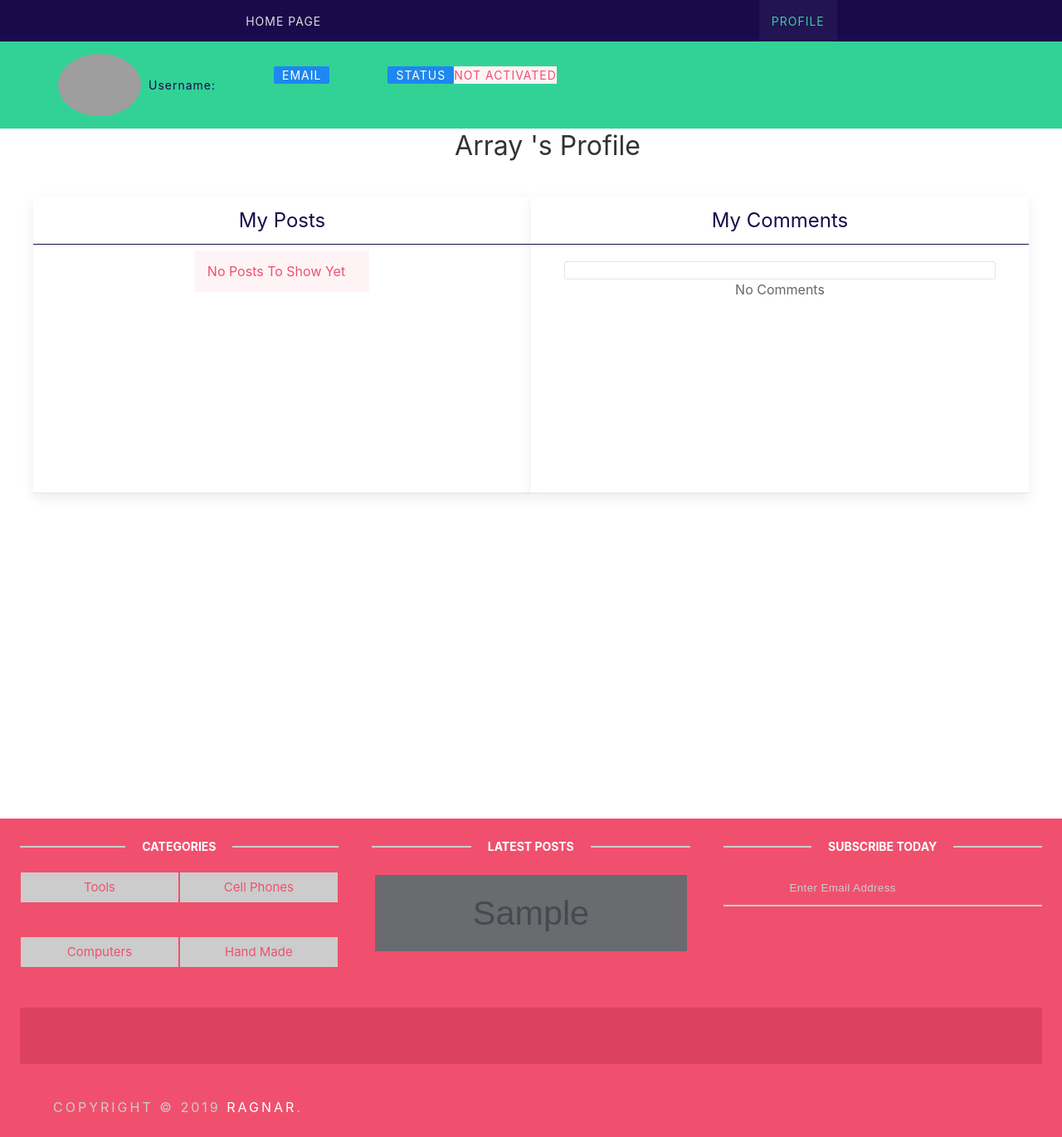
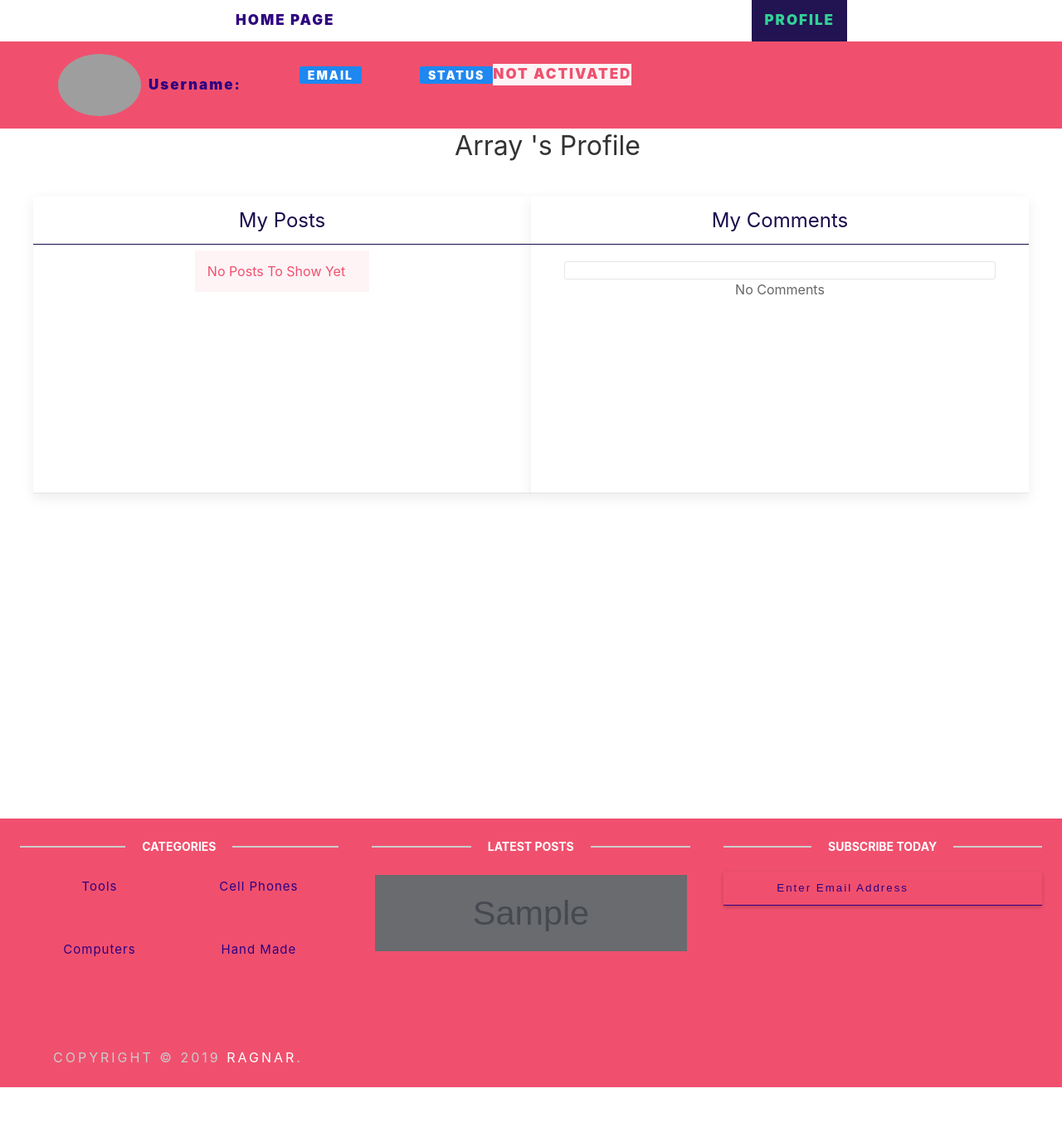
Before and after one commit to emadelawady/blog, a PHP site: page /profile.php in a window 1280 px wide. Shown: the whole page at 83% size. After the commit the page ends 1311 px from the top, so only its background shows below. Run offline with PHP 8.4, Linux system fonts and the light colour scheme; a user stored in the database is signed in; data comes from the database, SQL or seed files in the repository; tables that the repository leaves empty hold one stand-in row (values such as "Sample post"); grey boxes marked "Sample" are stand-in pictures; some libraries are stand-ins or nearby versions; grey boxes are pictures that could not be loaded.

Commit message:
new commit

```diff
--- a/layout/css/main.css
+++ b/layout/css/main.css
@@ -24,12 +24,16 @@
 
 /* Start Header */
 .front_header{
-  background: #1a0a4c;
+  background: #fff;
   margin: 0 auto;
 }
 /* End Header */
 
 /* skip UIKIT Frame-work rules */
+
+.uk-pagination>*>:focus, .uk-pagination>*>:hover{
+  color: #fff !important;
+}
 .uk-overlay-primary {
     background: rgba(34,34,34,.6);
 }
@@ -99,14 +103,29 @@
 
 }
 .uk-navbar-nav li a{
-  color: #ddd;
-  letter-spacing:1px;
+  color: #2e0080;
+  letter-spacing: 1px;
+  font-weight: 900;
+  letter-spacing: 2px;
+  font-size: 17px;
 }
 
+.list_home a:hover,
+.list_homepage a:hover{
+  color: #2e0080 !important;
+}
 .uk-navbar-nav li a svg{
   margin-right: 9px;
   margin-left: 9px;
 }
+
+.list_home a svg{
+  color: #f0506e;
+}
+.uk-navbar-nav li a svg:hover{
+  color: #f0506e;
+}
+
 .uk-accordion-content div a{
   color: #1a0a4c;
   text-decoration: none;
@@ -148,11 +167,16 @@
 }
 
 .sec_background{
-  background: #32d296 !important;
+  background: #f0506e !important;
 }
-.sec_background  ul li a{
-  color: #1a0a4c;
+
+.list_nav a:hover {
+    color: #fff !important;
 }
+.list_nav a {
+    color: #ccc !important;
+}
+
 .otherBackground{
 }
 .border_left_ccc{
@@ -412,20 +436,19 @@
 .single_footer ul li{
   padding: 0;
   text-align: center;
-  background: #ccc;
-  border: 1px solid #f0506e;
 }
 .single_footer ul li a {
-  color: #f0506e;
+  color: #2e0080;
 -webkit-transition: all 0.3s ease 0s;
 transition: all 0.3s ease 0s;
 line-height: 36px;
 font-size: 15px;
 text-transform: capitalize;
+letter-spacing: 1px;
 }
 .single_footer ul li a:hover {
-  color: #ff3666;
   font-weight: 900;
+  letter-spacing: 2px;
  }
 
 .single_footer_address{}
@@ -447,7 +470,8 @@
 }
 
 .signup_form{
-  border-bottom: 2px solid #ccc;
+  border-bottom: 1px solid #2e0080;
+  box-shadow: 0px 2px 5px rgba(0, 0, 0, 0.2);
 }
 .subscribe__input {
   height: 40px;
@@ -472,7 +496,8 @@
 }
 
 .subscribe__input::placeholder{
-  color: #ccc;
+  color: #2e0080;
+  letter-spacing: 2px;
 }
 .subscribe__input:focus{
   outline: none;
@@ -505,23 +530,17 @@
   width: 100%;
   display: flex;
   margin-top: 3em;
-    background: #dc415e;
-    padding: 9px;
+  padding: 6px;
+  background: #f0506e;
+  transition: all .5s ease-in;
+}
+.social_profile ul:hover{
 }
 .social_profile ul li{float:left;}
 .social_profile ul li a {
-  text-align: center;
-  border: 0px;
-  text-transform: uppercase;
   transition: all 0.3s ease 0s;
-  margin: 0px 5px;
-  font-size: 40px;
+  font-size: 28px;
   color: #ccc;
-  border-radius: 30px;
-  width: 50px;
-  height: 50px;
-  line-height: 50px;
-  display: block;
 }
 @media only screen and (max-width:768px) {
 .social_profile ul li a{margin-right:10px;margin-bottom:10px;}
--- a/layout/js/main.js
+++ b/layout/js/main.js
@@ -1,12 +1,6 @@
 $(function () {
   'user strict';
 
-  $('.login-page h2 span').click(function () {
-    $(this).addClass('selected').siblings().removeClass('selected');
-    $('.login-page form').hide();
-
-    $('.' + $(this).data('class')).fadeIn(100);
-  });
 
 
     // $('.live-title').keyup(function (){
--- a/pagination-class.php
+++ b/pagination-class.php
@@ -1,11 +1,7 @@
 <?php
 class Pagination{
 		private $db, $table, $total_records;
-<<<<<<< HEAD
 		public $start= 0,$limit = 9;
-=======
-		public $start= 0,$limit = 9]\;
->>>>>>> 2dc12fa6f4df6c3cde9299f64cb282b84769f768
 		//PDO connection
 		public function __construct($table){
 				$this->table = $table;
```
Also changed, not shown: other parts of layout/css/main.css (+45 -5 lines), categories.php (+11 -9 lines), includes/templates/header.php (+9 -16 lines). Lines whose indentation alone changed are shown as unchanged.
